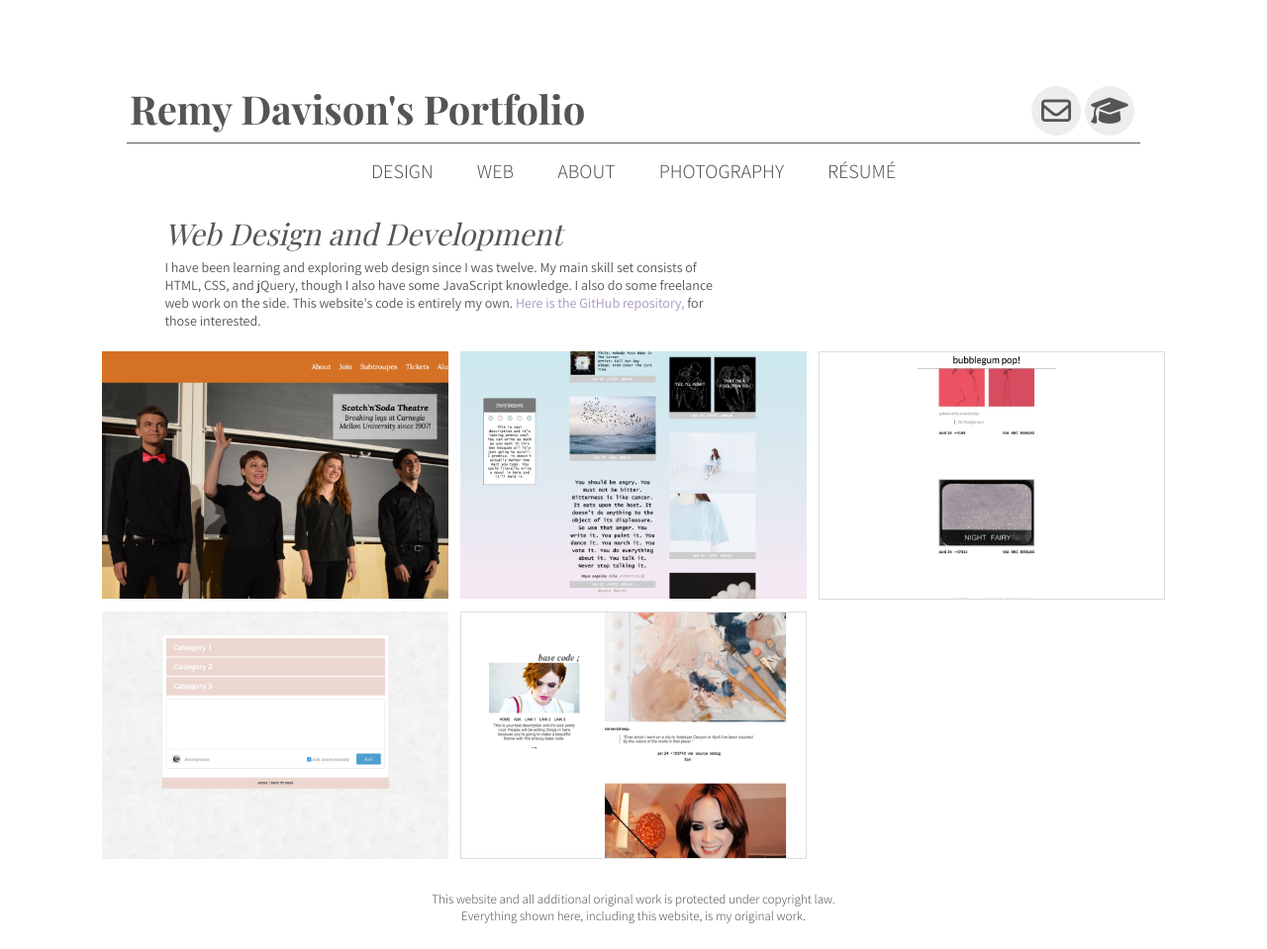
After one commit to rendavison/portfolioWebsite, a Flask app: page /web in a window 1280 px wide. The commit adds this page. Shown: the whole page at 99% size. Run offline with Flask 2, Linux system fonts and the light colour scheme; some libraries are stand-ins or nearby versions; some web fonts are replaced.

Commit message:
updated web dev page

```diff
--- a/app/static/sass/main.css
+++ b/app/static/sass/main.css
@@ -2,7 +2,7 @@
 /*The global SASS file for this portfolio website
   containing all the CSS styling information.
 
-  © Ren Davison, 2016*/
+  © Remi Davison, 2016*/
 /*This imports the mixins, placeholders, and variables from the helper folder*/
 /*Colors*/
 /*Fonts*/
--- a/app/static/sass/main.scss
+++ b/app/static/sass/main.scss
@@ -1,7 +1,7 @@
 /*The global SASS file for this portfolio website
   containing all the CSS styling information.
 
-  © Ren Davison, 2016*/
+  © Remi Davison, 2016*/
 
 /*This imports the mixins, placeholders, and variables from the helper folder*/
 
--- a/app/templates/base.html
+++ b/app/templates/base.html
@@ -2,7 +2,7 @@
      to operate as a template for all other pages
      to inherit.
 
-     © Remi Davison, 2016
+     © Remy Davison, 2016
 
 -->
 
@@ -13,7 +13,7 @@
     {% if title %}
       <title>{{ title }}</title>
     {% else %}
-      <title>Remi Davison's Portfolio</title>
+      <title>Remy Davison's Portfolio</title>
     {% endif %}
 
     <!--This imports the main CSS-->
@@ -36,7 +36,7 @@
     <table class="header"><tr>
       <td><h1>
         <a href="/">
-          Remi Davison's Portfolio
+          Remy Davison's Portfolio
         </a>
       </h1></td>
       <td>
--- /dev/null
+++ b/app/templates/web.html
@@ -0,0 +1,73 @@
+{% extends "base.html" %}
+{% block content %}
+
+  <h2>
+    Web Design and Development
+  </h2>
+
+  <div style="width: 45%; margin: 0 0 15px 13%;">
+    I have been learning and exploring web design since I was twelve.  My main skill set consists of HTML, CSS, and jQuery, though I also have some JavaScript knowledge.  I also do some freelance web work on the side.  This website's code is entirely my own.  <a href="https://github.com/rendavison/portfolioWebsite" target="_blank">Here is the GitHub repository,</a> for those interested.
+  </div>
+
+  <table align="center" cellpadding="5">
+    <tr>
+      <td class="popup">
+        <a href="/sns">
+          <img width="350px" src="{{ url_for('static', filename='images/home_sns.jpg')  }}">
+          <div class="pop">
+            SCOTCH'N'SODA THEATRE WEBSITE<br />
+            HTML, CSS, and jQuery
+          </a>
+        </div>
+      </td>
+      <td class="popup">
+        <a href="/cherry">
+          <img width="350px" src="{{ url_for('static', filename='images/home_cherryblossoms.jpg')  }}">
+          <div class="pop">
+            "CHERRY BLOSSOMS" TUMBLR THEME<br />
+            HTML and CSS
+          </a>
+        </div>
+      </td>
+      <td class="popup">
+        <a href="/bubblegum">
+          <img width="348px" style="border: 1px solid #ddd;" src="{{ url_for('static', filename='images/home_bubblegum.jpg')  }}">
+          <div class="pop">
+            "BUBBLEGUM POP!" TUMBLR THEME<br />
+            HTML and CSS
+          </a>
+        </div>
+      </td>
+    </tr>
+    <tr>
+      <td class="popup">
+        <a href="/pages">
+          <img width="350px" src="{{ url_for('static', filename='images/home_pages.jpg')  }}">
+          <div class="pop">
+            BLOG PAGES AND ADD ONS (COLLECTION)<br />
+            HTML, CSS, and jQuery
+          </a>
+        </div>
+      </td>
+      <td class="popup">
+        <a href="/mosaic">
+          <img width="348px" style="border: 1px solid #ddd" src="{{ url_for('static', filename='images/home_tuts.jpg')  }}">
+          <div class="pop">
+            WEB DEVELOPMENT LEARNING MATERIALS (COLLECTION)<br />
+            HTML and CSS
+          </a>
+        </div>
+      </td>
+      <td style="display: none" class="popup">
+        <a href="/turtle">
+          <img width="350px" src="{{ url_for('static', filename='images/featured6_1.jpg')  }}">
+          <div class="pop">
+            ENDANGERED TURTLE POSTER<br />
+            Adobe Illustrator
+          </a>
+        </div>
+      </td>
+    </tr>
+  </table>
+
+{% endblock %}
--- a/app/views.py
+++ b/app/views.py
@@ -48,3 +48,7 @@ def mosaic():
 @website.route('/turtle')
 def turtle():
   return render_template('turtle.html')
+
+@website.route('/cmoa')
+def cmoa():
+  return render_template('cmoa.html')
```
Also changed, not shown: app/templates/design.html (+12 -12 lines), app/static/images/home_101claras.jpg (added), app/static/images/home_base.jpg (added), app/static/images/home_bubblegum.jpg (added), app/static/images/home_cherryblossoms.jpg (added), app/static/images/home_cmoa.jpg (added), app/static/images/home_pages.jpg (added), app/static/images/home_sns.jpg (added), app/static/images/home_tuts.jpg (added), 1 other file.
